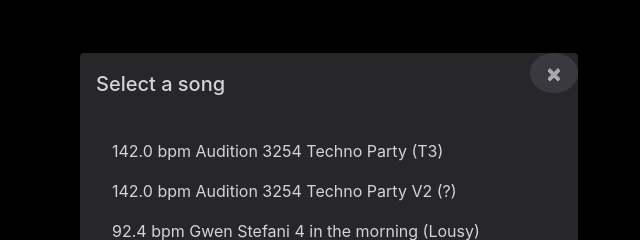
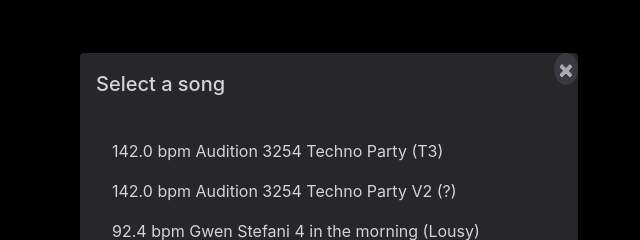
Before and after one commit to nhxv/beatup, a plain HTML site: page index.html in a window 1280 px wide. In both pictures the pointer is over the button "Close". Shown: the top 240 px of the page, 311-951 px from the left. Drawn offline with Linux system fonts and the light colour scheme.

Commit message:
update ui

```diff
--- a/css/beatup.css
+++ b/css/beatup.css
@@ -40,12 +40,11 @@
 
 .modal-header .close {
     color: inherit !important;
-    padding: .5rem 1rem !important;
 }
 
 .close:hover {
     background-color: #3F3F46;
-    border-radius: .375rem;
+    padding: .25rem !important;
     border-radius: 50%;
 }
 
```
